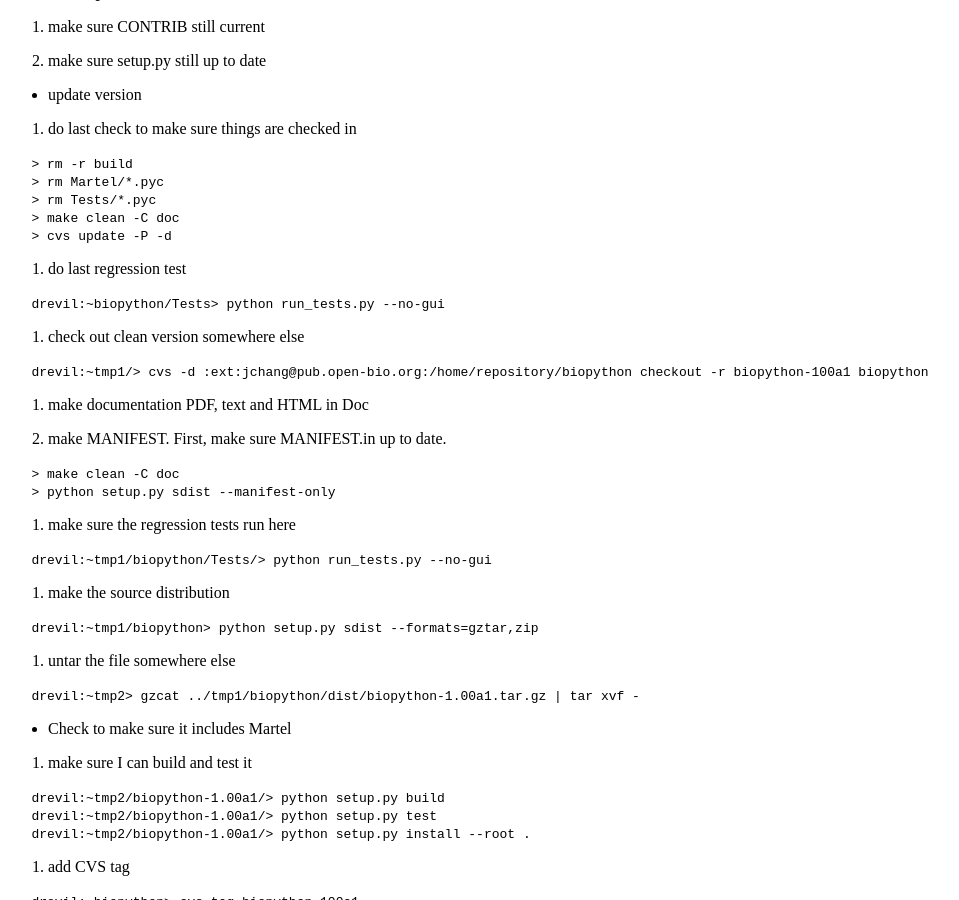
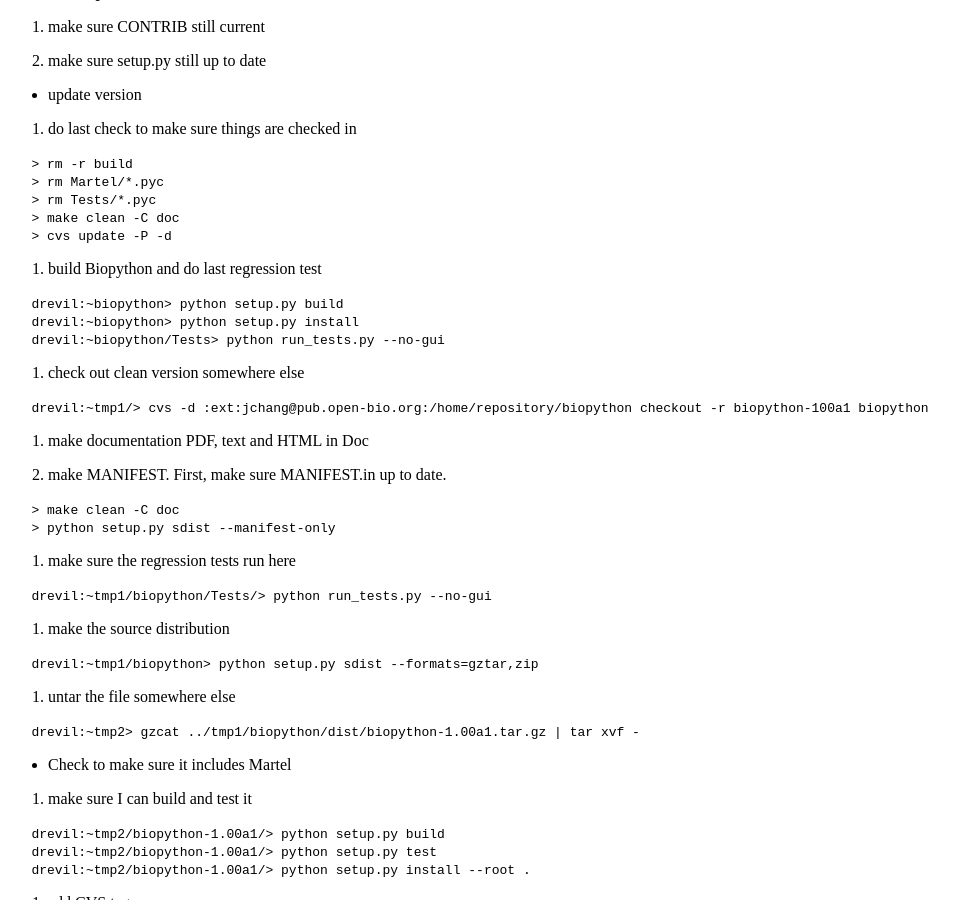
Before and after one commit to biopython/biopython.github.io, a Jekyll site: the page built from wiki/Building_a_release.md, in a window 1280 px wide and 900 px high, scrolled down 318 px. Shown: the whole window, without its empty margins (0-959 px from the left). Built offline with Jekyll 4.4.1, drawn with Linux system fonts in a browser that asks for light colours.

Commit message:
Change to wiki page

```diff
--- a/wiki/Building_a_release.md
+++ b/wiki/Building_a_release.md
@@ -34,8 +34,10 @@ new downloads. Make sure to commit the modified Martel to CVS.
 `   > make clean -C doc`
 `   > cvs update -P -d `
 
-8. do last regression test
+8. build Biopython and do last regression test
 
+`   drevil:~biopython> python setup.py build `
+`   drevil:~biopython> python setup.py install `
 `   drevil:~biopython/Tests> python run_tests.py --no-gui `
 
 9. check out clean version somewhere else
```
Also changed, not shown: 1 other file.
